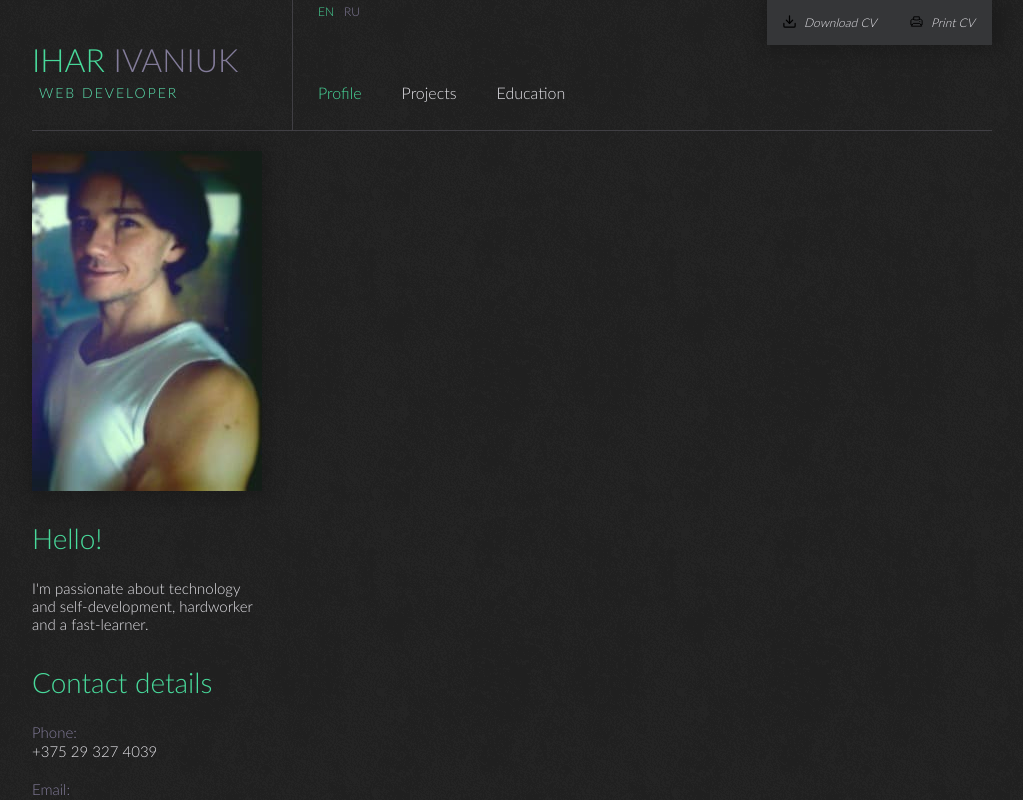
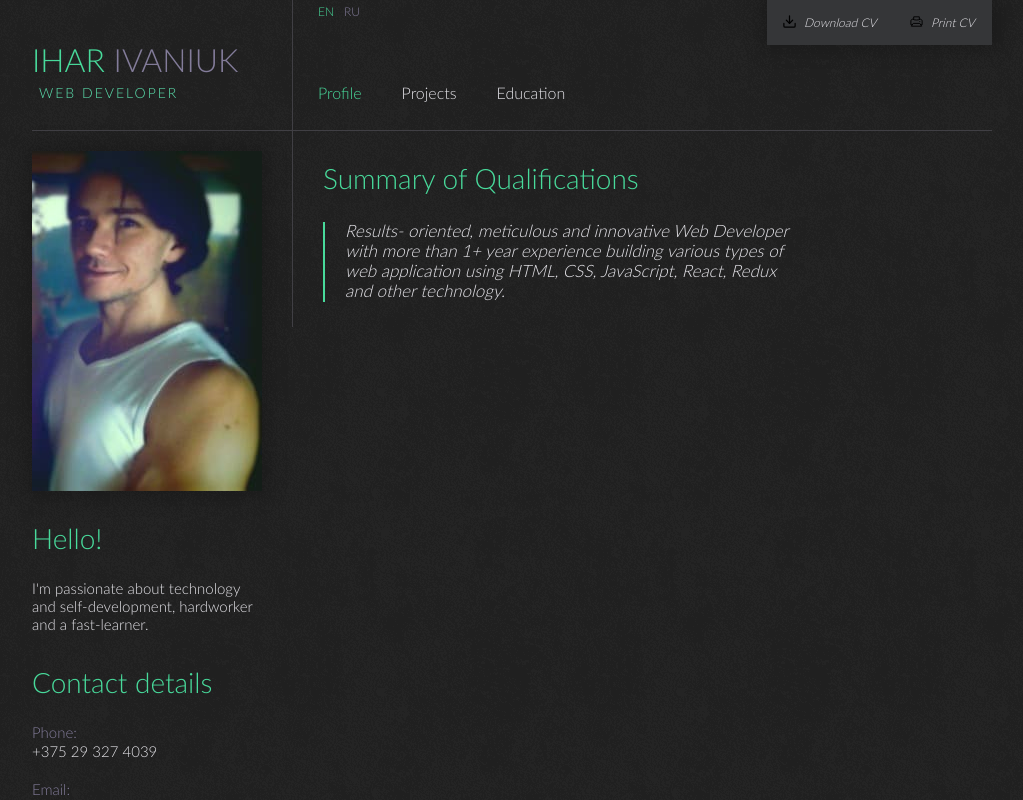
Before and after one commit to cqxg/rsschool-2019Q1-cv, a React (Create React App) app: page /profile in a window 1280 px wide. Shown: the top 800 px of the page, without its empty margins (128-1151 px from the left). Built offline with nearby package versions, Linux system fonts and the light colour scheme; what i18next-xhr-backend would draw is missing.

Commit message:
feat: add profile blockquote

```diff
--- a/src/App.js
+++ b/src/App.js
@@ -1,9 +1,10 @@
 import React, { useState } from "react";
 import { useTranslation } from "react-i18next";
-import { BrowserRouter } from "react-router-dom";
+import { BrowserRouter, Redirect, Route } from "react-router-dom";
 
 import Header from "./components/Header/Header";
 import Footer from "./components/Footer/Footer";
+import Profile from "./components/Profile/Profile";
 import LeftCol from "./components/LeftCol/LeftCol";
 
 const App = () => {
@@ -20,6 +21,8 @@ const App = () => {
         activeLocale={activeLocale}
       />
       <LeftCol t={t} />
+      <Route path="/profile" render={() => <Profile t={t} />} />
+      <Redirect to="/profile" />
       <Footer t={t} />
     </BrowserRouter>
   );
--- a/src/components/Profile/Profile.js
+++ b/src/components/Profile/Profile.js
@@ -0,0 +1,75 @@
+import React from "react";
+
+import "./Profile.scss";
+
+const Profile = ({ t }) => {
+  return (
+    <div className="content-container">
+      <div className="content-container__block">
+        <h2>{t("summary")}</h2>
+        <blockquote>
+          <p>{t("summaryDesc")}</p>
+        </blockquote>
+      </div>
+
+      {/* <div className="horizontal_line">
+                <div className="line_left" />
+                <div className="left_circle" />
+                <div className="central_circle" />
+                <div className="right_circle" />
+                <div className="line_right" />
+            </div>
+
+            <div className='block'>
+                <h2>{t('skills')}</h2>
+                <div className='skills_wrap'>
+                    <p className='skill_wrap'>HTML</p>
+                    <p className='skill_wrap'>CSS</p>
+                    <p className='skill_wrap'>SCSS</p>
+                    <p className='skill_wrap'>JavaScript</p>
+                    <p className='skill_wrap'>Webpack</p>
+                    <p className='skill_wrap'>React</p>
+                    <p className='skill_wrap'>Redux</p>
+                    <p className='skill_wrap'>Jest</p>
+                    <p className='skill_wrap'>Enzyme</p>
+                    <p className='skill_wrap'>Node.js</p>
+                    <p className='skill_wrap'>Express</p>
+                    <p className='skill_wrap'>WebSocket</p>
+                    <p className='skill_wrap'>REST</p>
+                    <p className='skill_wrap'>Scrum</p>
+                    <p className='skill_wrap'>Agile</p>
+                    <p className='skill_wrap'>Git</p>
+                    <p className='skill_wrap'>Jira</p>
+                    <p className='skill_wrap'>Confluence</p>
+                    <p className='skill_wrap'>Code review</p>
+                </div>
+            </div>
+
+            <div className="horizontal_line">
+                <div className="line_left"></div>
+                <div className="left_circle"></div>
+                <div className="central_circle"></div>
+                <div className="right_circle"></div>
+                <div className="line_right"></div>
+            </div>
+
+            <div className="block">
+                <h2>{t('job')}</h2>
+                <p>{t('intelico')}</p>
+                <a href="https://intelico.pro/" target='_blank' rel='noopener noreferrer'><img className='border' src={Intelico} alt="intelico systems" /></a>
+            </div>
+
+            <div className="horizontal_line">
+                <div className="line_left"></div>
+            </div>
+
+            <div className="block">
+                <h2>{t('volunteer')}</h2>
+                <p>{t('rssVolunteer')}</p>
+                <a href="https://rs.school/" target='_blank' rel='noopener noreferrer'><img className='border' src={RSS} alt="RSS Organization" /></a>
+            </div> */}
+    </div>
+  );
+};
+
+export default Profile;
--- a/src/components/Profile/Profile.scss
+++ b/src/components/Profile/Profile.scss
@@ -0,0 +1,26 @@
+.content-container {
+  float: left;
+  width: 699px;
+  border-left: 1px solid #403f44;
+
+  &__block {
+    margin: 25px 30px;
+
+    h1 {
+      font-weight: 200;
+      margin-left: -5px;
+    }
+
+    blockquote {
+      margin: 25px 0;
+      padding-left: 20px;
+      font-style: italic;
+      border-left: 2px solid #48da9b;
+
+      p {
+        width: 455px;
+        font-size: 17px;
+      }
+    }
+  }
+}
--- a/src/utils/locales/en.js
+++ b/src/utils/locales/en.js
@@ -24,4 +24,13 @@ export default {
 
   // FOOTER
   footer: "Ihar Ivaniuk CV 2020",
+
+  //PROFILE
+  summary: "Summary of Qualifications",
+  summaryDesc:
+    "Results- oriented, meticulous and innovative Web Developer with more than 1+ year experience building various types of web application using HTML, CSS, JavaScript, React, Redux and other technology.",
+  skills: "Technical Skills",
+  job: "Work Experience",
+  intelico:
+    "Participation in projects based on advanced technologies. Development of complex, dynamic interfaces with complex logic and dependencies. Participation in the discussion of architectural solutions.",
 };
--- a/src/utils/locales/ru.js
+++ b/src/utils/locales/ru.js
@@ -11,6 +11,7 @@ export default {
   education: "Образование",
 
   // LEFT COL
+
   hello: "Привет!",
   greeting:
     "Я увлечен технологиями и саморазвитием, трудолюбив и быстро учусь.",
@@ -24,5 +25,16 @@ export default {
   social: "",
 
   // FOOTER
+
   footer: "Игорь Иванюк CV 2020",
+
+  //PROFILE
+
+  summary: "О квалификации",
+  summaryDesc:
+    "Ориентированный на результат, пытливый и креативный веб-разработчик с полуторалетним опытом создания различных веб-приложений, использующий HTML, CSS, JavaScript, React, Redux и другие технологии.",
+  skills: "Технические Навыки",
+  job: "Опыт работы",
+  intelico:
+    "Участие в проектах на базе прогрессивных технологий. Разработка сложных, динамических интерфейсов со сложной логикой и зависимостями. Участие в обсуждении архитектурных решений.",
 };
```
Also changed, not shown: 1 other file (tests, documents, lock files or other folders).
